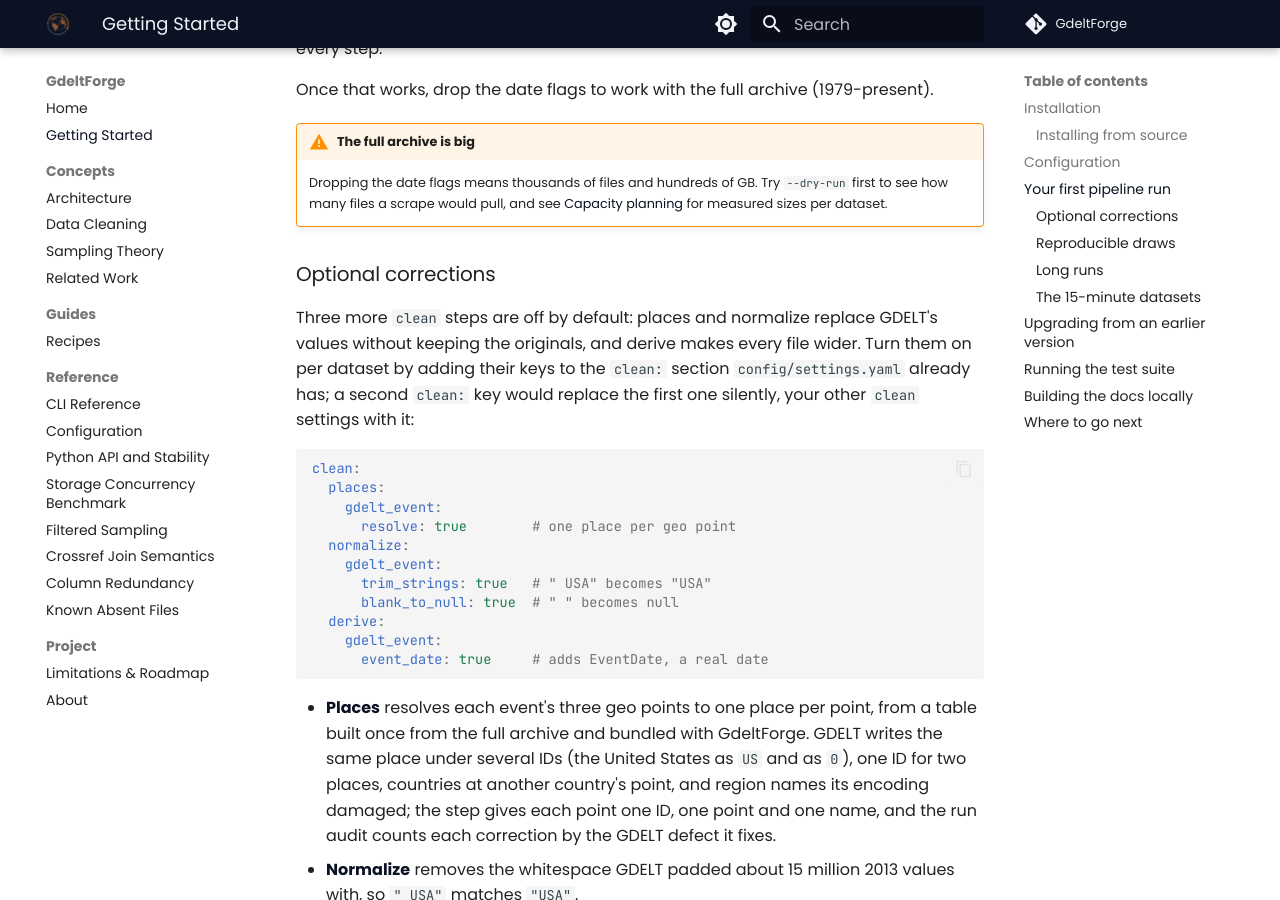
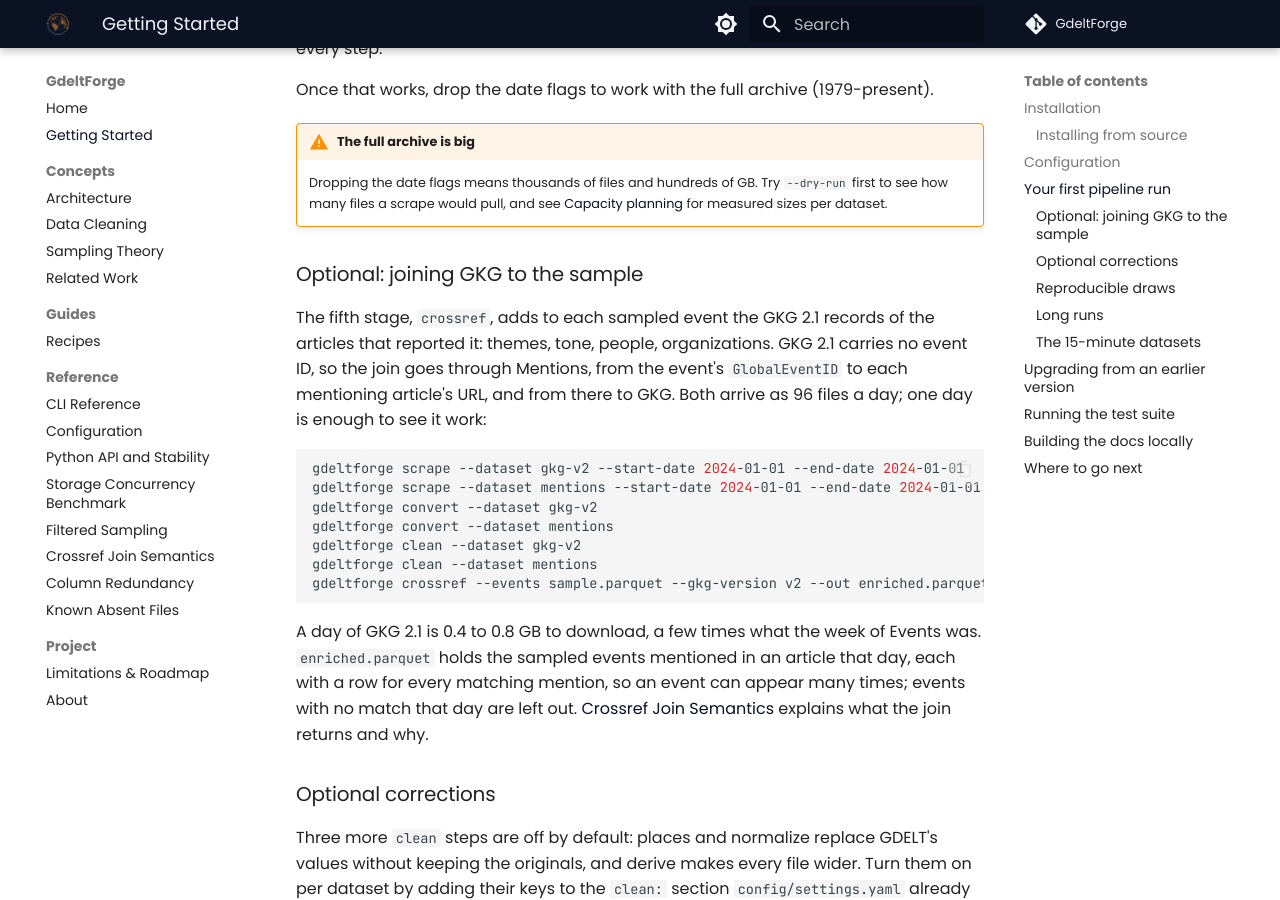
Before and after one commit to Vinicius-Teixeirac/GdeltForge, an MkDocs documentation site: the page built from docs/getting-started.md, in a window 1280 px wide and 900 px high, scrolled down 2335 px. Built offline with MkDocs 1.6.1 and Material for MkDocs 9.7.7, drawn with Linux system fonts in a browser that asks for light colours; comment, search, counter and statistics services are not loaded.

Commit message:
docs(getting-started): add an optional crossref step to the first run
The first run stopped at sample, though the page's diagram shows
crossref as the fifth stage. A new optional step scrapes, converts and
cleans one day of GKG 2.1 and Mentions (2024-01-01, a GKG 2.1 day being
0.4 to 0.8 GB to download) and joins the sample to it with crossref
--gkg-version v2. The page says what the output holds: only the sampled
events mentioned that day, with a row for every matching mention, so an
event can appear many times.

Claude Code has been used: the brief below condenses the session:

    The getting-started page's first run ends at sample, though its
    diagram shows crossref as the fifth stage. Add an optional
    crossref step small enough for a first run, so it can be run as
    written on the lab server during QA.

Co-Authored-By: Claude Opus 5.5 <noreply@anthropic.com>

````diff
--- a/docs/getting-started.md
+++ b/docs/getting-started.md
@@ -95,6 +95,22 @@ Once that works, drop the date flags to work with the full archive (1979-present
 
     Dropping the date flags means thousands of files and hundreds of GB. Try `--dry-run` first to see how many files a scrape would pull, and see [Capacity planning](configuration.md#capacity-planning-real-measured-numbers) for measured sizes per dataset.
 
+### Optional: joining GKG to the sample
+
+The fifth stage, `crossref`, adds to each sampled event the GKG 2.1 records of the articles that reported it: themes, tone, people, organizations. GKG 2.1 carries no event ID, so the join goes through Mentions, from the event's `GlobalEventID` to each mentioning article's URL, and from there to GKG. Both arrive as 96 files a day; one day is enough to see it work:
+
+```bash
+gdeltforge scrape --dataset gkg-v2 --start-date 2024-01-01 --end-date 2024-01-01
+gdeltforge scrape --dataset mentions --start-date 2024-01-01 --end-date 2024-01-01
+gdeltforge convert --dataset gkg-v2
+gdeltforge convert --dataset mentions
+gdeltforge clean --dataset gkg-v2
+gdeltforge clean --dataset mentions
+gdeltforge crossref --events sample.parquet --gkg-version v2 --out enriched.parquet
+```
+
+A day of GKG 2.1 is 0.4 to 0.8 GB to download, a few times what the week of Events was. `enriched.parquet` holds the sampled events mentioned in an article that day, each with a row for every matching mention, so an event can appear many times; events with no match that day are left out. [Crossref Join Semantics](crossref-join-semantics.md) explains what the join returns and why.
+
 ### Optional corrections
 
 Three more `clean` steps are off by default: places and normalize replace GDELT's values without keeping the originals, and derive makes every file wider. Turn them on per dataset by adding their keys to the `clean:` section `config/settings.yaml` already has; a second `clean:` key would replace the first one silently, your other `clean` settings with it:
````
Also changed, not shown: CHANGELOG.md (+1 -1 lines).
